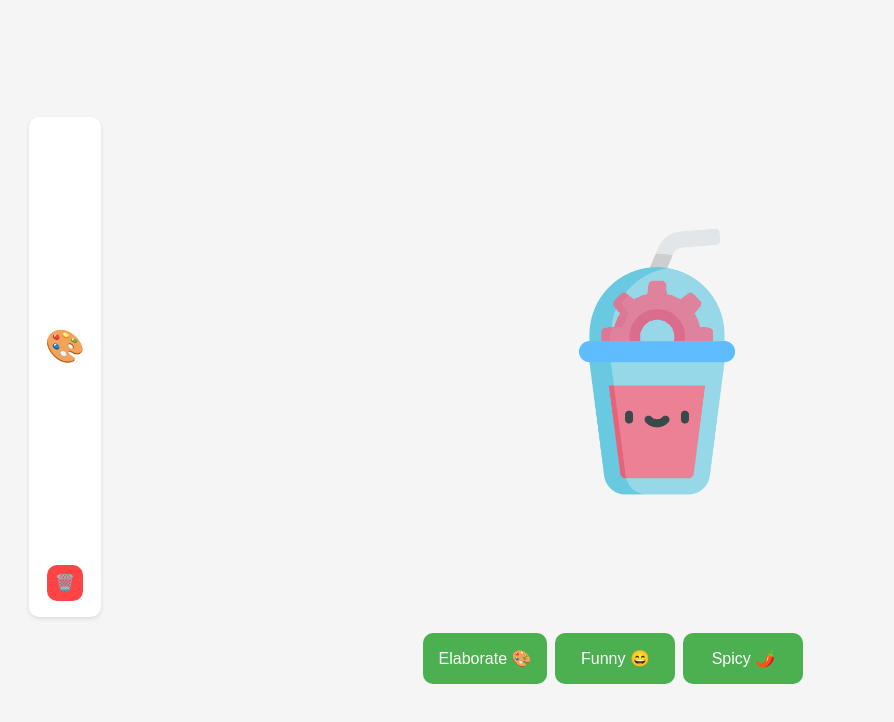
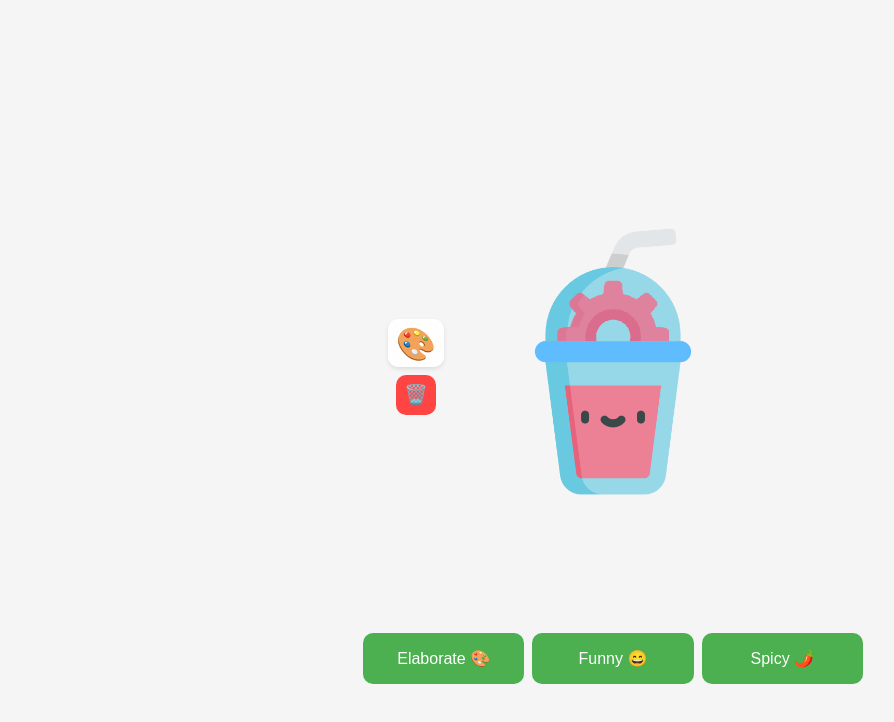
Before and after one commit to lamidetlm/smiley-generator, a plain HTML site: page index.html in a window 1280 px wide. Both pictures are taken after a click on the button "Elaborate 🎨". Shown: the whole page, without its empty margins (27-921 px from the left). Drawn offline with Linux system fonts and the light colour scheme.

Commit message:
Superposition des emojis sur l'image principale

```diff
--- a/index.html
+++ b/index.html
@@ -9,19 +9,16 @@
 <body>
     <div class="app-container">
         <div class="smiley-generator">
-            <div class="emoji-panel">
-                <div class="emoji-display">
-                    <div id="selected-emojis"></div>
-                </div>
-                <button id="clear-btn" class="clear-button">🗑️</button>
-            </div>
-
             <div class="smiley-display">
                 <div id="image-stack">
                     <img id="origin" src="images/origine.png" alt="Image de base du smiley">
                     <img id="elaborate-layer" class="overlay" src="" alt="Couche élaborée" style="display: none;">
                     <img id="funny-layer" class="overlay" src="" alt="Couche amusante" style="display: none;">
                     <img id="spicy-layer" class="overlay" src="" alt="Couche épicée" style="display: none;">
+                </div>
+                <div class="emoji-overlay">
+                    <div id="selected-emojis"></div>
+                    <button id="clear-btn" class="clear-button">🗑️</button>
                 </div>
             </div>
 
--- a/styles.css
+++ b/styles.css
@@ -31,47 +31,19 @@ body {
 }
 
 .smiley-generator {
-    display: grid;
+    display: flex;
+    flex-direction: column;
+    align-items: center;
     gap: var(--spacing-md);
     width: 100%;
 }
 
-/* Section des emojis */
-.emoji-panel {
-    background: white;
-    border-radius: var(--border-radius);
-    padding: var(--spacing-sm);
-    display: flex;
-    align-items: center;
-    gap: var(--spacing-sm);
-    box-shadow: 0 2px 4px rgba(0,0,0,0.1);
-}
-
-.emoji-display {
-    flex: 1;
-    min-height: 60px;
-    display: flex;
-    align-items: center;
-    justify-content: center;
-}
-
-#selected-emojis {
-    display: flex;
-    gap: var(--spacing-sm);
-}
-
-.emoji {
-    font-size: 2rem;
-    animation: popIn 0.3s ease-out;
-}
-
-/* Section de l'image */
+/* Section de l'image et des emojis */
 .smiley-display {
+    position: relative;
     aspect-ratio: 1;
     width: 100%;
     max-width: 500px;
-    margin: 0 auto;
-    position: relative;
 }
 
 #image-stack {
@@ -89,12 +61,43 @@ body {
     object-fit: contain;
 }
 
+/* Overlay des emojis */
+.emoji-overlay {
+    position: absolute;
+    left: 5%;
+    top: 50%;
+    transform: translateY(-50%);
+    display: flex;
+    flex-direction: column;
+    gap: var(--spacing-sm);
+    align-items: center;
+    z-index: 10;
+}
+
+#selected-emojis {
+    display: flex;
+    flex-direction: column;
+    gap: var(--spacing-sm);
+    background-color: rgba(255, 255, 255, 0.9);
+    padding: var(--spacing-sm);
+    border-radius: var(--border-radius);
+    box-shadow: 0 2px 4px rgba(0,0,0,0.1);
+}
+
+.emoji {
+    font-size: 2rem;
+    line-height: 1;
+    animation: popIn 0.3s ease-out;
+}
+
 /* Contrôles */
 .controls-panel {
     display: flex;
     gap: var(--spacing-sm);
     justify-content: center;
     flex-wrap: wrap;
+    width: 100%;
+    max-width: 500px;
 }
 
 .control-btn, .clear-button {
@@ -104,12 +107,13 @@ body {
     cursor: pointer;
     font-size: 1rem;
     transition: all 0.2s ease;
-    min-width: 120px;
 }
 
 .control-btn {
     background-color: var(--primary-color);
     color: white;
+    flex: 1;
+    min-width: 120px;
 }
 
 .control-btn:hover {
@@ -120,13 +124,18 @@ body {
 .clear-button {
     background-color: var(--danger-color);
     color: white;
+    width: 40px;
+    height: 40px;
     padding: var(--spacing-sm);
-    min-width: unset;
-    aspect-ratio: 1;
+    font-size: 1.2rem;
+    display: flex;
+    align-items: center;
+    justify-content: center;
 }
 
 .clear-button:hover {
     background-color: var(--danger-hover);
+    transform: scale(1.1);
 }
 
 @keyframes popIn {
@@ -141,41 +150,9 @@ body {
 }
 
 /* Responsive Design */
-@media (min-width: 768px) {
-    .smiley-generator {
-        grid-template-columns: auto 1fr;
-        grid-template-areas:
-            "emoji image"
-            "controls controls";
-    }
-
-    .emoji-panel {
-        grid-area: emoji;
-        flex-direction: column;
-        padding: var(--spacing-md);
-    }
-
-    .smiley-display {
-        grid-area: image;
-    }
-
-    .controls-panel {
-        grid-area: controls;
-    }
-}
-
 @media (max-width: 767px) {
-    .smiley-generator {
-        grid-template-areas:
-            "emoji"
-            "image"
-            "controls";
-    }
-
-    .emoji-panel {
-        max-width: 500px;
-        margin: 0 auto;
-        width: 100%;
+    .emoji-overlay {
+        left: 3%;
     }
 
     .controls-panel {
@@ -183,7 +160,10 @@ body {
     }
 
     .control-btn {
-        flex: 1;
         min-width: unset;
     }
+
+    .emoji {
+        font-size: 1.8rem;
+    }
 }
```
